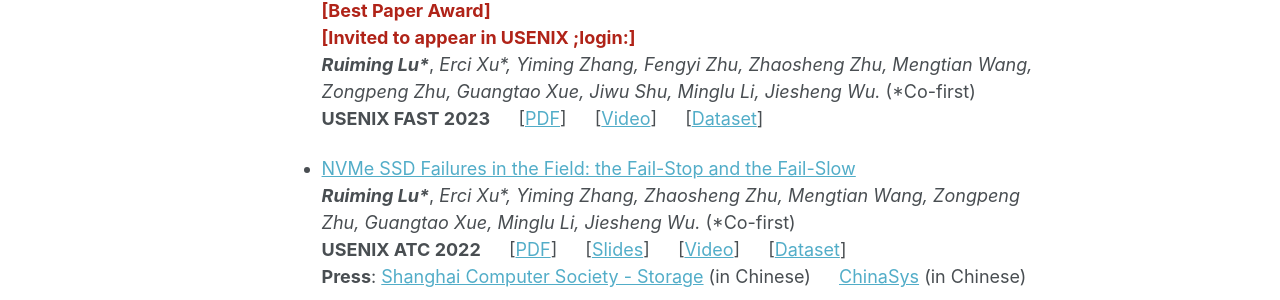
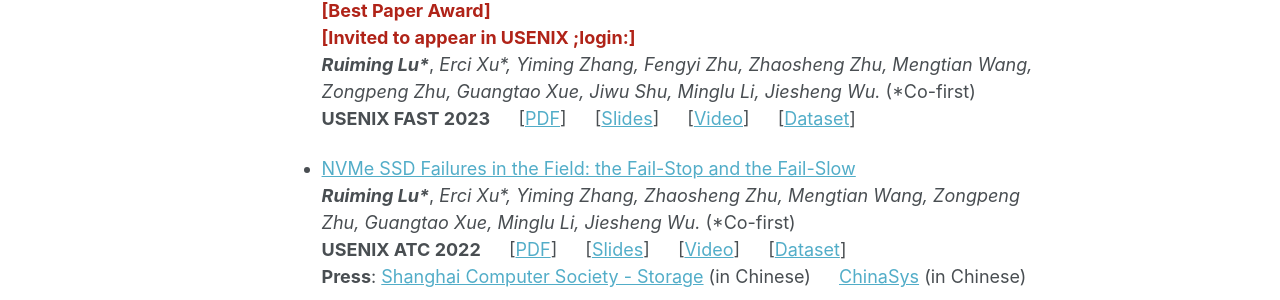
Before and after one commit to ruiming-lu/ruiming-lu.github.io, a Jekyll site: the page built from _pages/about.md, in a window 1280 px wide and 1185 px high. Shown: the part 505-805 px from the top of the window. Built offline with Jekyll 4.4.1, drawn with Linux system fonts in a browser that asks for light colours; a script that is not in the unit is left out.

Commit message:
slides-fast

```diff
--- a/_pages/about.md
+++ b/_pages/about.md
@@ -17,7 +17,7 @@
   <span style="color:#B02318">**[Best Paper Award]**</span><br />
   <span style="color:#B02318">**[Invited to appear in USENIX ;login:]**</span><br />
   ***Ruiming Lu\****, *Erci Xu\*, Yiming Zhang, Fengyi Zhu, Zhaosheng Zhu, Mengtian Wang, Zongpeng Zhu, Guangtao Xue, Jiwu Shu, Minglu Li, Jiesheng Wu.* (\*Co-first)<br />
-  **USENIX FAST 2023** &emsp; [[PDF](https://www.usenix.org/system/files/fast23-lu.pdf)] &emsp; [[Video](https://www.youtube.com/watch?v=DcDnrZY11Yw)] &emsp; [[Dataset](https://tianchi.aliyun.com/dataset/144479)]<br />
+  **USENIX FAST 2023** &emsp; [[PDF](https://www.usenix.org/system/files/fast23-lu.pdf)] &emsp; [[Slides](https://www.usenix.org/system/files/fast23_slides_lu.pdf)] &emsp; [[Video](https://www.youtube.com/watch?v=DcDnrZY11Yw)] &emsp; [[Dataset](https://tianchi.aliyun.com/dataset/144479)]<br />
 
 * [NVMe SSD Failures in the Field: the Fail-Stop and the Fail-Slow](https://www.usenix.org/conference/atc22/presentation/lu)<br />
   ***Ruiming Lu\****, *Erci Xu\*, Yiming Zhang, Zhaosheng Zhu, Mengtian Wang, Zongpeng Zhu, Guangtao Xue, Minglu Li, Jiesheng Wu.* (\*Co-first)<br />
```
